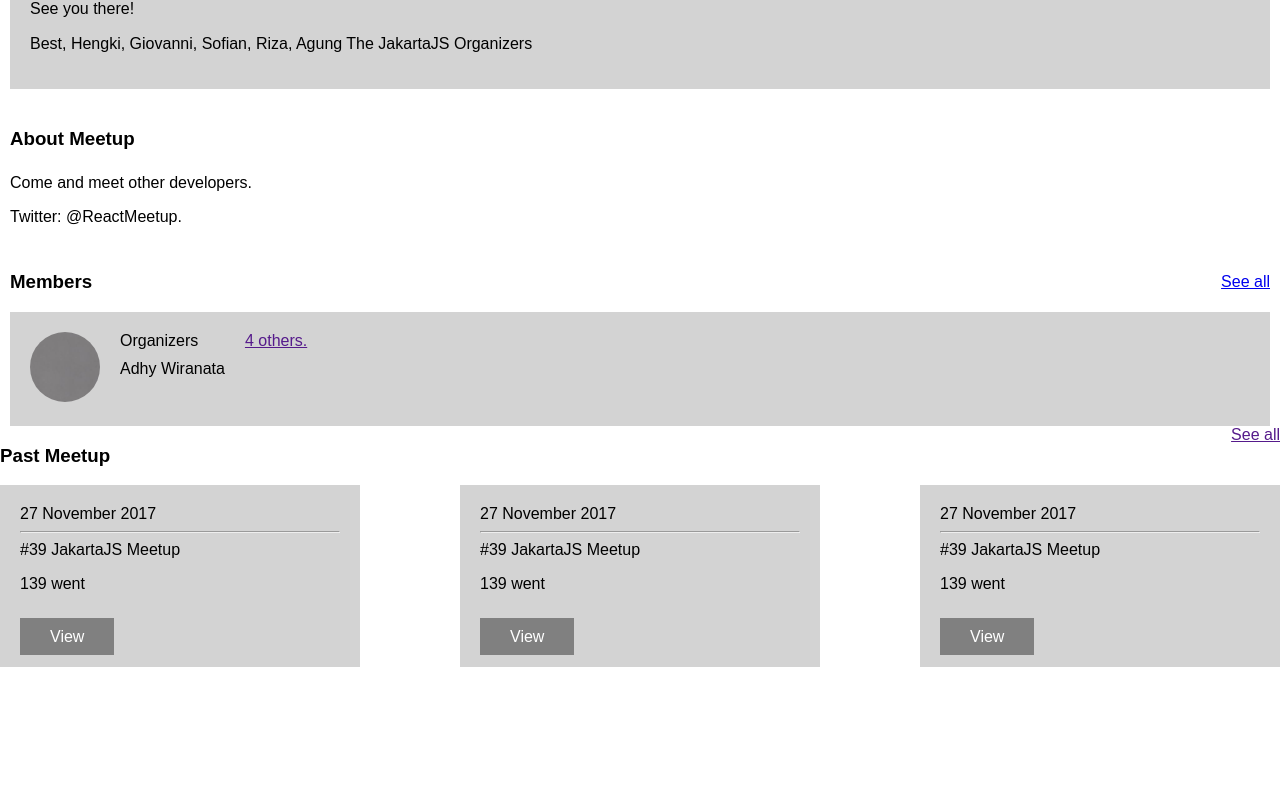
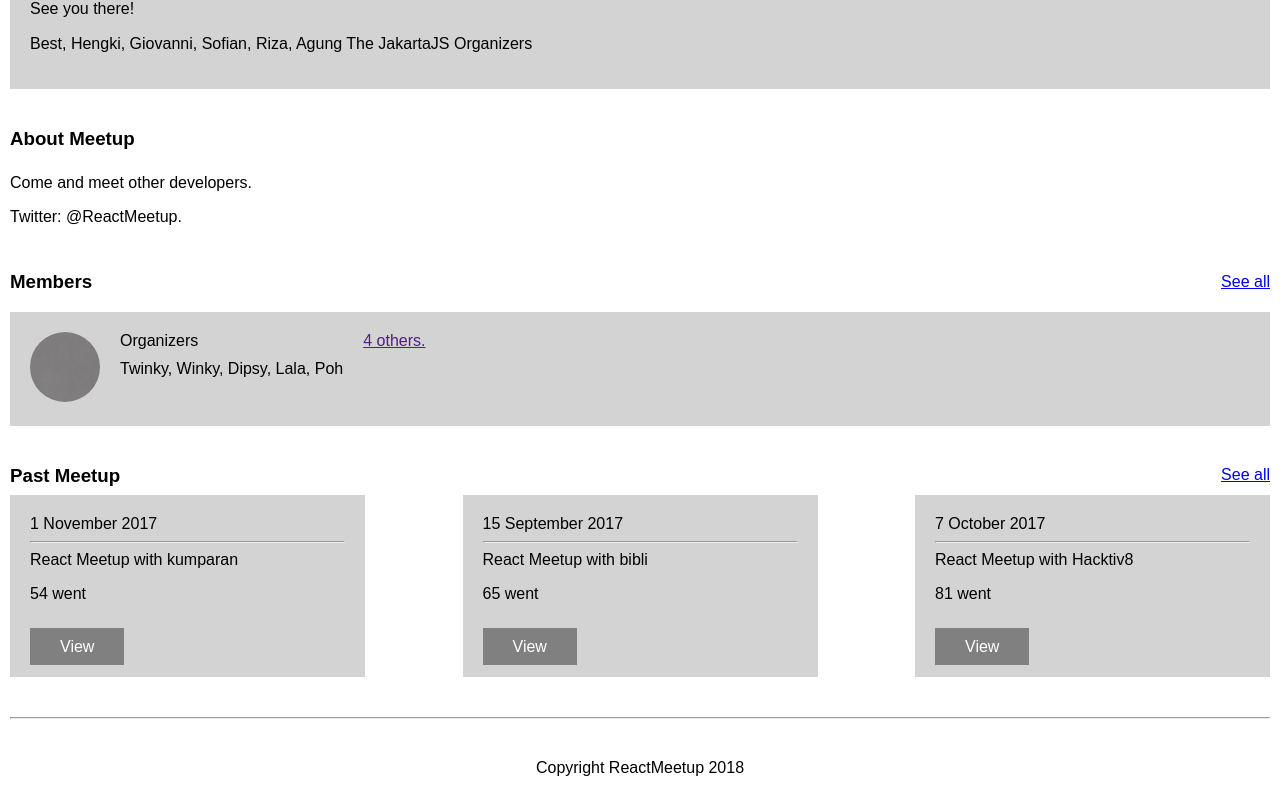
Before and after one commit to rickynugroho/qtemu_react_class_project, a React (Create React App) app: page / in a window 1280 px wide. Shown: the part 607-1414 px from the top of the page. Before the commit the page ends 1274 px from the top, so only its background shows below. Built offline with nearby package versions, Linux system fonts and the light colour scheme.

Commit message:
Add footer

```diff
--- a/src/App.css
+++ b/src/App.css
@@ -89,3 +89,12 @@ QTemu Style
   display: flex;
   justify-content: space-between  ;
 }
+
+.hr-footer{
+  margin:40px 10px;
+}
+
+.copyright{
+  text-align: center;
+  margin-bottom: 30px;
+}
--- a/src/App.js
+++ b/src/App.js
@@ -3,9 +3,11 @@ import React, { Component } from 'react';
 import Header from './components/Organisms/Header';
 import ActiveMeetup from './components/Organisms/ActiveMeetup';
 import SectionWithBackground from './components/Organisms/SectionWithBackground';
+// import Section from './components/Molecules/Section';
 import DivText from './components/Atoms/DivText';
 import Link from './components/Atoms/Link';
 import Image from './components/Atoms/Image';
+import Hr from './components/Atoms/Hr';
 
 // import logo from './logo.svg';
 import './normalize.css';
@@ -63,41 +65,41 @@ class App extends Component {
     // };
   }
 
-  renderPastMeetup() {
-    return (
-      <div className="past-meetup white-section">
-        <div className="container-section-flex">
-          <div>
-            <h3>Past Meetup</h3>
-          </div>
-          <div>
-            <a href="">See all</a>
-          </div>
-        </div>
-        <div className="past-meetup-list">
-          {this.renderMeetupEvent()}
-          {this.renderMeetupEvent()}
-          {this.renderMeetupEvent()}
-        </div>
-      </div>
-    );
-  }
+  // renderPastMeetup() {
+  //   return (
+  //     <div className="past-meetup white-section">
+  //       <div className="container-section-flex">
+  //         <div>
+  //           <h3>Past Meetup</h3>
+  //         </div>
+  //         <div>
+  //           <a href="">See all</a>
+  //         </div>
+  //       </div>
+  //       <div className="past-meetup-list">
+  //         {this.renderMeetupEvent()}
+  //         {this.renderMeetupEvent()}
+  //         {this.renderMeetupEvent()}
+  //       </div>
+  //     </div>
+  //   );
+  // }
 
-  renderMeetupEvent() {
-    return (
-      <div className="meetup-box">
-        27 November 2017
-        <hr />
-        #39 JakartaJS Meetup
-        <div className="meetup-went-total">
-          139 went
-        </div>
-        <div className="meetup-view-btn">
-          <a href="" className="btn-grey">View</a>
-        </div>
-      </div>
-    );
-  }
+  // renderMeetupEvent() {
+  //   return (
+  //     <div className="meetup-box">
+  //       27 November 2017
+  //       <hr />
+  //       #39 JakartaJS Meetup
+  //       <div className="meetup-went-total">
+  //         139 went
+  //       </div>
+  //       <div className="meetup-view-btn">
+  //         <a href="" className="btn-grey">View</a>
+  //       </div>
+  //     </div>
+  //   );
+  // }
 
   render() {
     return (
@@ -152,17 +154,49 @@ class App extends Component {
             </DivText>
             <DivText className="profile-member">
               <DivText>Organizers</DivText>
-              <DivText>Adhy Wiranata</DivText>
+              <DivText>{this.state.info.memberOrganizer}</DivText>
             </DivText>
           </DivText>
+
+          {/* <DivText className="photo-member">
+            <Image src="img/grey.jpg" alt="member-pic" />
+          </DivText>
+          <DivText className="profile-member">
+            <DivText>Organizers</DivText>
+            <DivText>Adhy Wiranata</DivText>
+          </DivText> */}
 
           <DivText className="member-section">
             <a href="">4 others.</a>
           </DivText>
         </SectionWithBackground>
 
-        {this.renderPastMeetup()}
+        <SectionWithBackground title="Past Meetup" sectionClassName="white-section" rightContent={<Link text="See all" className="section-right-content" />}>
+          <DivText className="past-meetup-list">
+            {this.state.meetups.map((meetup, index) => {
+              return (
+                <DivText key={index} className="meetup-box">
+                  <DivText>{meetup.date}</DivText>
+                  <Hr />
+                  <DivText>{meetup.topic}</DivText>
+                  <DivText className="meetup-went-total">
+                    <DivText>{meetup.participants} went</DivText>
+                  </DivText>
+                  <DivText className="meetup-view-btn">
+                    <Link className="btn-grey" text="View" />
+                  </DivText>
+                </DivText>
+              );
+            })}
+          </DivText>
+        </SectionWithBackground>
+
+        {/* {this.renderPastMeetup()} */}
         {/* <ListPeople people={this.state.peoples} /> */}
+
+        <Hr className="hr-footer" />
+        <DivText className="copyright">Copyright ReactMeetup 2018</DivText>
+
       </DivText>
     );
   }
```
